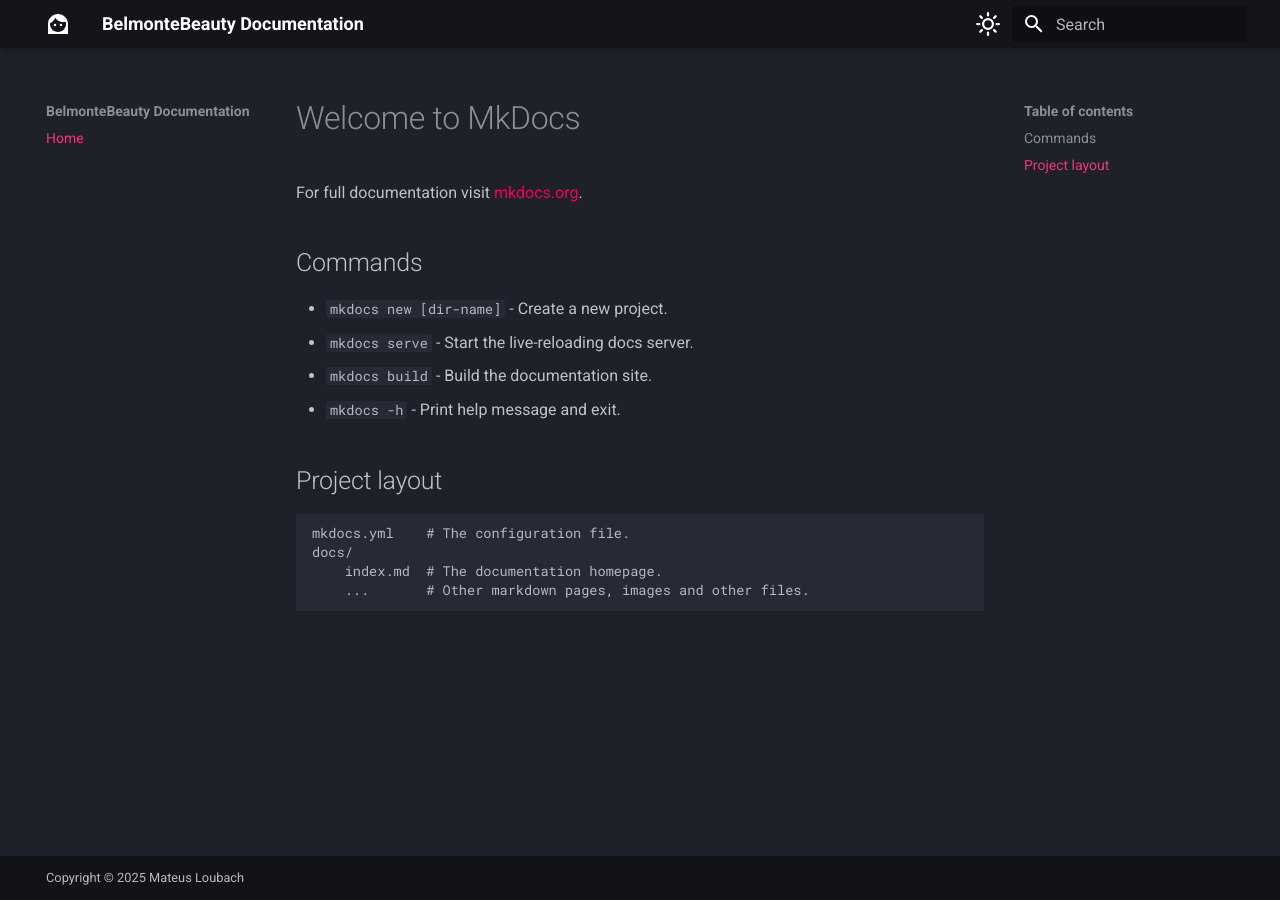
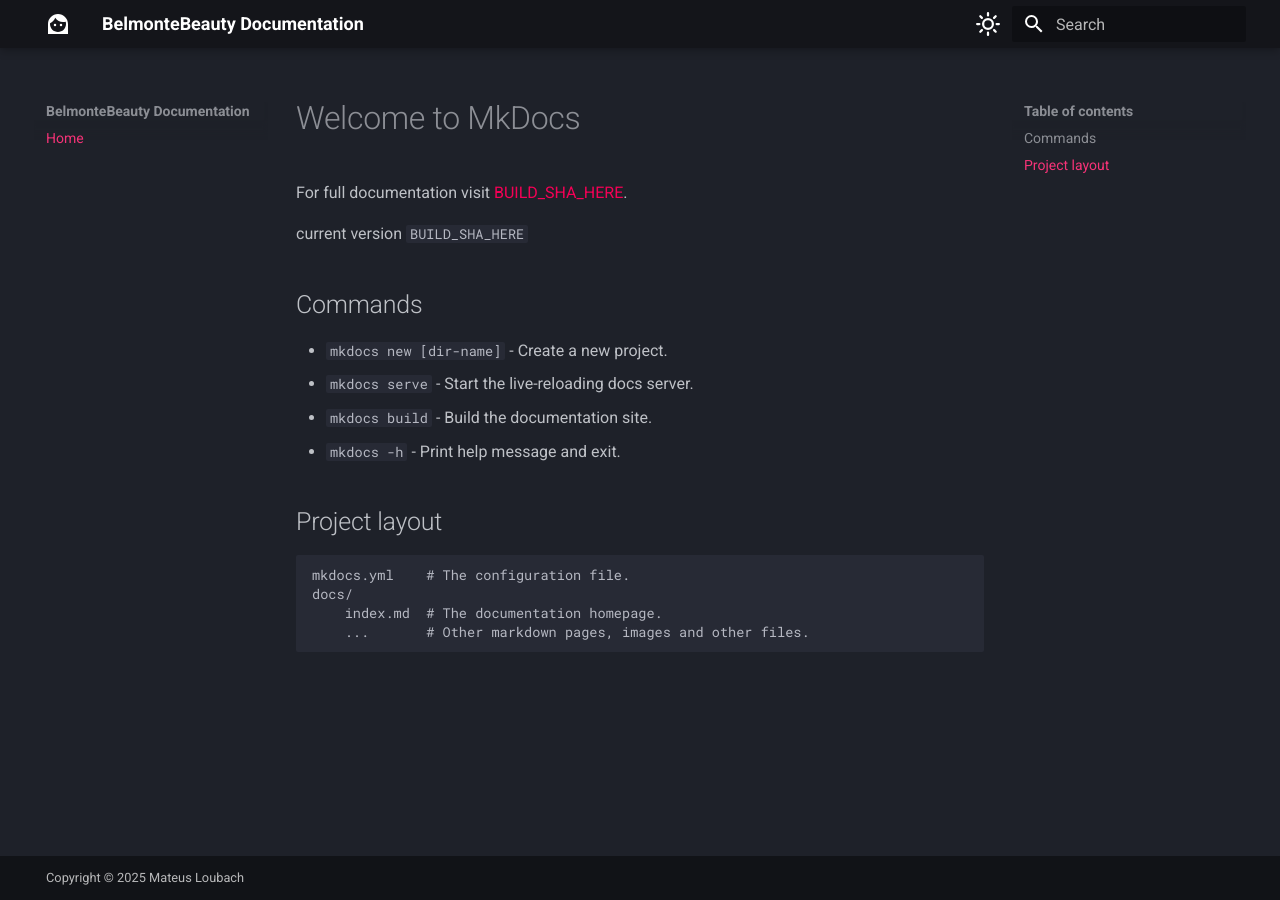
Before and after one commit to alternativaAgency/front-belmontebeauty, an MkDocs documentation site: the page built from documentation/docs/index.md, in a window 1280 px wide. Built offline with MkDocs 1.6.1 and Material for MkDocs 9.7.7, drawn with Linux system fonts in a browser that asks for light colours; the version menu is left out.

Commit message:
feat: intro to SHA;

```diff
--- a/documentation/docs/index.md
+++ b/documentation/docs/index.md
@@ -1,6 +1,8 @@
 # Welcome to MkDocs
 
-For full documentation visit [mkdocs.org](https://www.mkdocs.org).
+For full documentation visit [BUILD_SHA_HERE](https://www.mateusloubach.github.io/front-belmontebeauty/BUILD_SHA_HERE/).
+
+current version `BUILD_SHA_HERE`
 
 ## Commands
 
```
